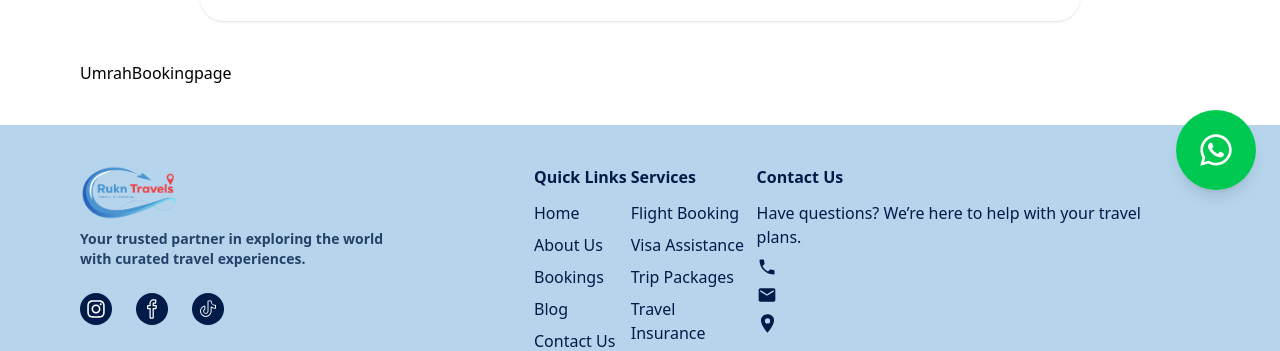
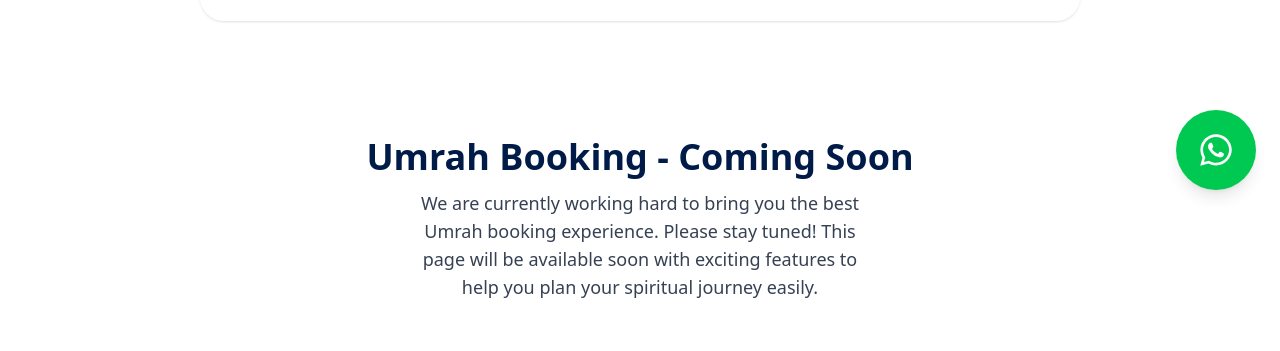
Before and after one commit to Fica-Web/Smart-Travels, a React (Vite) app in the folder frontend/: page /bookings/umrah in a window 1280 px wide. Shown: the part 578-929 px from the top of the page. Built offline with nearby package versions, Linux system fonts and the light colour scheme; no server answers.

Commit message:
add informative coming soon message to UmrahBooking page

```diff
--- a/frontend/src/pages/user/UmrahBookingpage.jsx
+++ b/frontend/src/pages/user/UmrahBookingpage.jsx
@@ -1,9 +1,18 @@
-import React from 'react'
+import React from 'react';
 
-const UmrahBookingpage = () => {
+const UmrahBookingPage = () => {
   return (
-    <div>UmrahBookingpage</div>
-  )
-}
+    <div className="flex h-[80vh] justify-center  text-center py-19 px-4">
+      <div>
+        <h1 className="text-4xl font-bold text-secondary-blue ">Umrah Booking - Coming Soon</h1>
+        <p className="text-lg text-gray-700 max-w-md mx-auto mt-3">
+          We are currently working hard to bring you the best Umrah booking experience.
+          Please stay tuned! This page will be available soon with exciting features to help you plan your spiritual journey easily.
+        </p>
+      </div>
+    </div>
+  );
+};
 
-export default UmrahBookingpage
+
+export default UmrahBookingPage;
```
